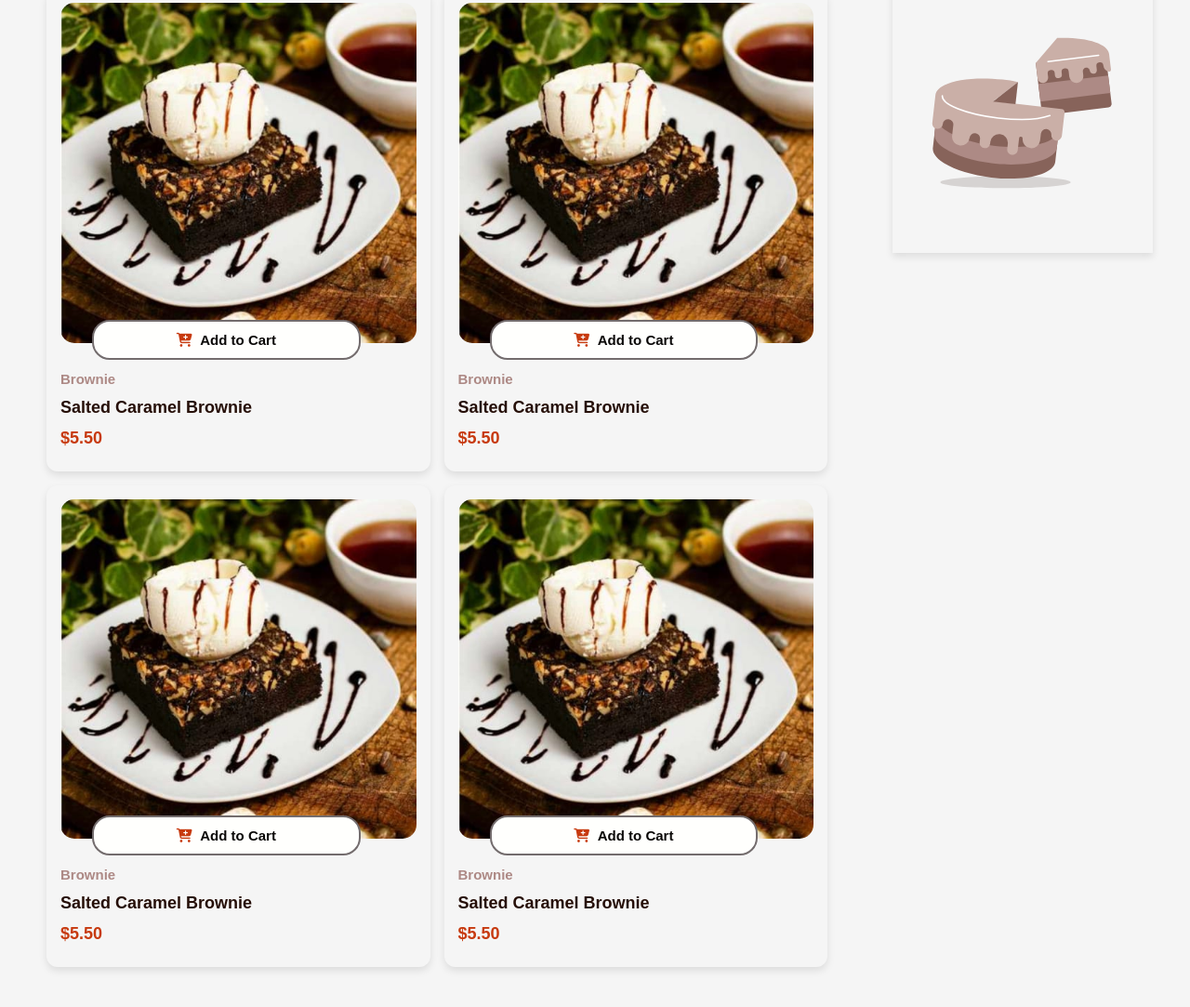
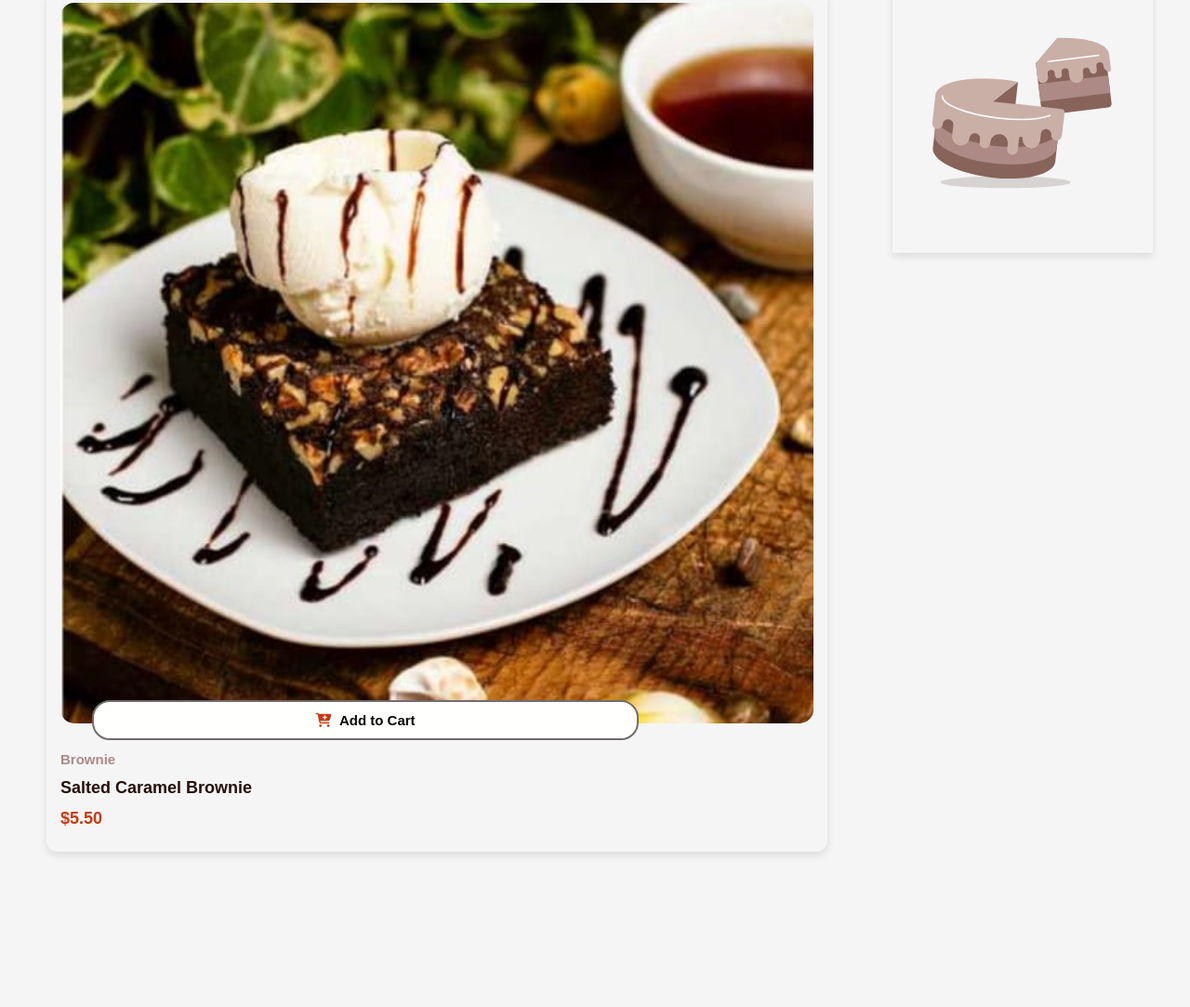
Before and after one commit to BuhleMtshali/product-list-frontendmentor, a plain HTML site: page index.html in a window 1280 px wide. Shown: the part 153-1236 px from the top of the page at 93% size. After the commit the page ends 1119 px from the top, so only its background shows below. Drawn offline with Linux system fonts and the light colour scheme; a web font is replaced by a local one.

Commit message:
updated the images  folder and the javascript file

```diff
--- a/assets/data.json
+++ b/assets/data.js
@@ -1,4 +1,4 @@
-[
+const data = [
     {
        "image": {
             "thumbnail": "./assets/images/image-waffle-thumbnail.jpg",
@@ -99,3 +99,5 @@
         "price": 6.50
      }
 ]
+
+export default data;
--- a/index.html
+++ b/index.html
@@ -17,7 +17,7 @@
     <!-- //////////////// -->
     <div class="product-render">
         <div class="product">
-            <img src="images/image-brownie-desktop.jpg" alt="brownie image">
+            <img src="assets/images/image-brownie-desktop.jpg" alt="brownie image">
             <button class="addBtn">
             <i class="fa-solid fa-cart-plus"></i>
             Add to Cart
@@ -27,51 +27,19 @@
             <p class="price">$5.50</p>
         </div>
     <!-- ↑↑↑END OF PRODUCT -->
-    <div class="product">
-        <img src="images/image-brownie-desktop.jpg" alt="brownie image">
-        <button class="addBtn">
-        <i class="fa-solid fa-cart-plus"></i>
-        Add to Cart
-        </button>
-        <small class="catergory">Brownie</small>
-        <p class="product-name">Salted Caramel Brownie</p>
-        <p class="price">$5.50</p>
     </div>
-<!-- //////////// -->
-    <div class="product">
-        <img src="images/image-brownie-desktop.jpg" alt="brownie image">
-        <button class="addBtn">
-        <i class="fa-solid fa-cart-plus"></i>
-        Add to Cart
-        </button>
-        <small class="catergory">Brownie</small>
-        <p class="product-name">Salted Caramel Brownie</p>
-        <p class="price">$5.50</p>
-    </div>
-<!-- ////////////// -->
-<div class="product">
-    <img src="images/image-brownie-desktop.jpg" alt="brownie image">
-    <button class="addBtn">
-    <i class="fa-solid fa-cart-plus"></i>
-    Add to Cart
-    </button>
-    <small class="catergory">Brownie</small>
-    <p class="product-name">Salted Caramel Brownie</p>
-    <p class="price">$5.50</p>
-</div>
-<!-- /////////// -->
-</div>
 <!-- ↑ END OF PRODUCT RENDER -->
 </div>
 <!-- ↑↑END OF PRODUCT CART↑↑ -->
 <div class="cart-container">
     <h1>Your Cart (<span id="items-cart">0</span>)</h1>
     <div class="cart-render">
-        <img src="images/empty-cart-bg.svg" alt="placeholder im">
+        <img src="assets/images/empty-cart-bg.svg" alt="placeholder im">
     </div>
 <!-- //↓END OF CART CONTAINER/////// -->
 </div>
 <!-- ↓END OF CONTAINER DIV -->
 </div>
+<script type="module" src="app.js"></script>
 </body>
 </html>
```
Also changed, not shown: app.js (+9 -0 lines), assets/images/empty-cart-bg.svg (renamed from images/empty-cart-bg.svg), assets/images/image-brownie-desktop.jpg (renamed from images/image-brownie-desktop.jpg), assets/images/image-cake-desktop.jpg (renamed from images/image-cake-desktop.jpg), assets/images/image-creme-brulee-desktop.jpg (renamed from images/image-creme-brulee-desktop.jpg), assets/images/image-macaron-desktop.jpg (renamed from images/image-macaron-desktop.jpg), assets/images/image-meringue-desktop.jpg (renamed from images/image-meringue-desktop.jpg), assets/images/image-panna-cotta-desktop.jpg (renamed from images/image-panna-cotta-desktop.jpg), assets/images/image-tiramisu-desktop.jpg (renamed from images/image-tiramisu-desktop.jpg), assets/images/image-waffle-mobile - Copy.jpg (renamed from images/image-waffle-mobile - Copy.jpg).
